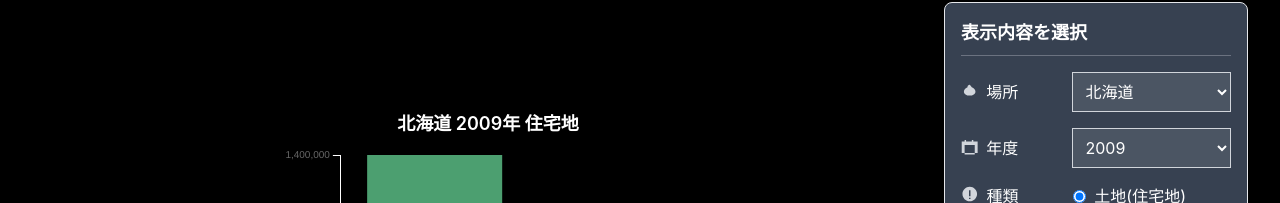
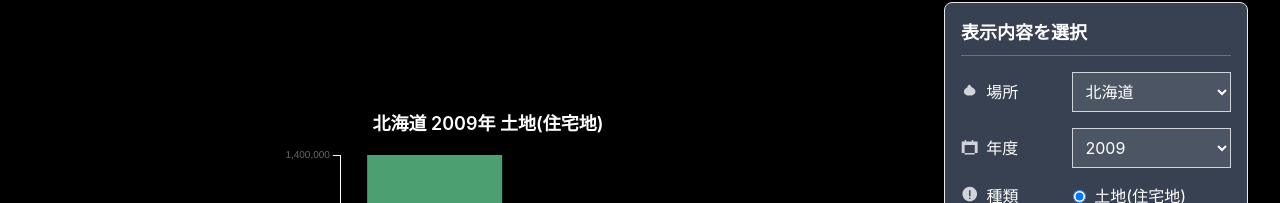
Before and after one commit to vo8u8ov/frontendtest, a React (Create React App) app: page / in a window 1280 px wide. Shown: the part 195-398 px from the top of the page. Built offline with nearby package versions, Linux system fonts and the light colour scheme.

Commit message:
種類の表示

```diff
--- a/src/components/DataDisplayArea.tsx
+++ b/src/components/DataDisplayArea.tsx
@@ -102,7 +102,17 @@ const DataDisplayArea: React.FC = () => {
   };
 
   const displayTypeText =
-    displayType === 1 ? "住宅地" : displayType === 2 ? "商業地" : "";
+    displayType === 1
+      ? "土地(住宅地)"
+      : displayType === 2
+      ? "土地(商業地)"
+      : displayType === 3
+      ? "中古マンション等"
+      : displayType === 4
+      ? "農地"
+      : displayType === 5
+      ? "林地"
+      : "";
 
   // グラフのデータと設定
   const chartData = {
```
